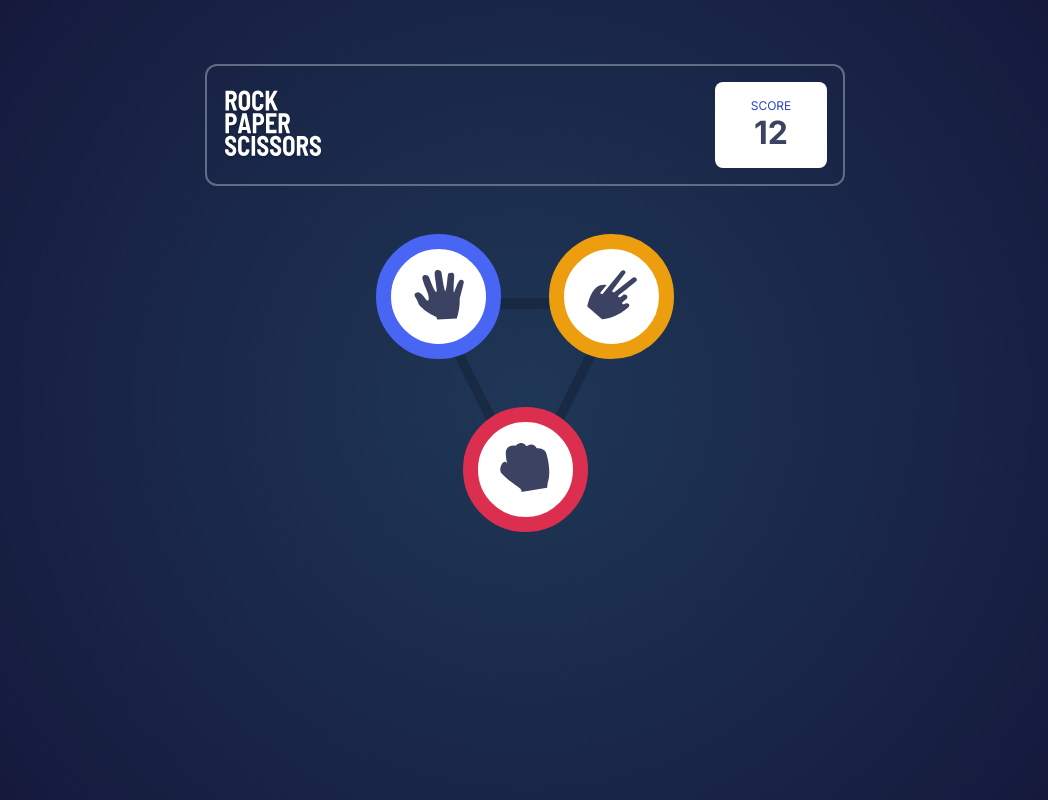
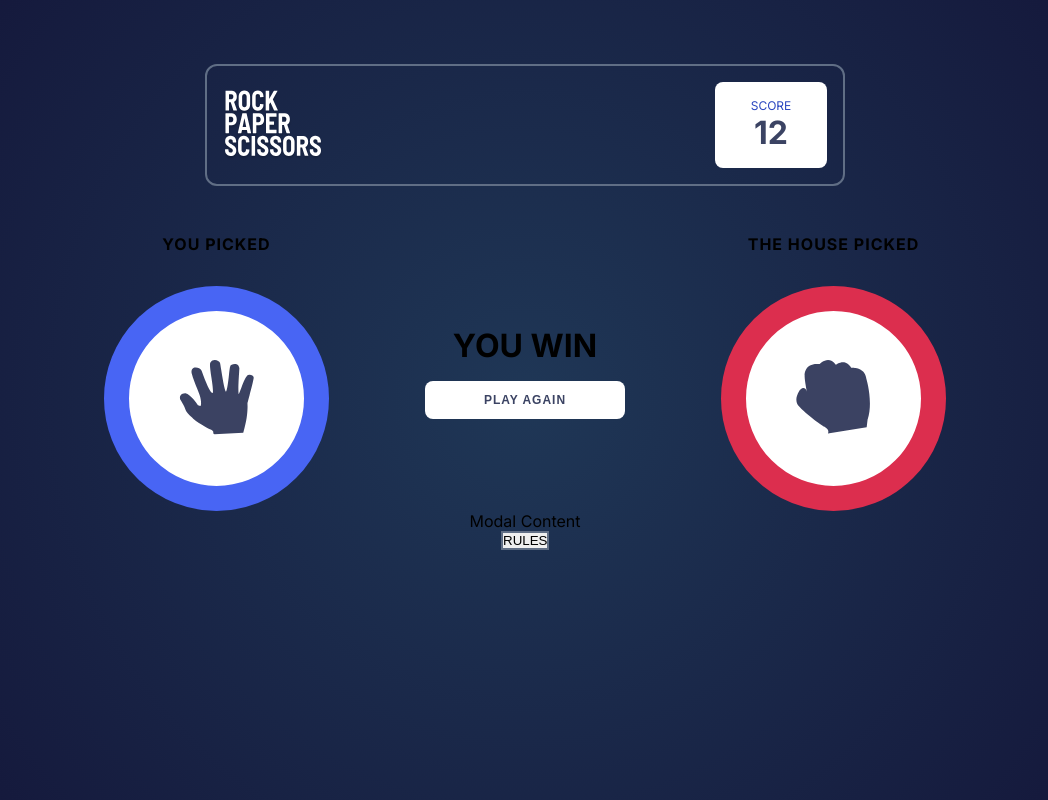
Before and after one commit to ev0lveDD/rock-paper-scissors-lizard-spock, a Next.js app: page / in a window 1280 px wide. Shown: the whole page, without its empty margins (115-1163 px from the left). Built offline with nearby package versions, Linux system fonts and the light colour scheme.

Commit message:
Pick Body added

```diff
--- /dev/null
+++ b/Components/GameBody/game-body.js
@@ -0,0 +1,27 @@
+import Image from "next/image";
+import classes from "./game-body.module.css";
+
+import bgTriangle from "@/public/bg-triangle.svg";
+
+import paperIcon from "@/public/icon-paper.svg";
+import scissorsIcon from "@/public/icon-scissors.svg";
+import rockIcon from "@/public/icon-rock.svg";
+
+export default function GameBody() {
+    return(
+        <div className={classes.gameBody}>
+            <div className={classes.gameBodyBackgroundWraper}>
+                <Image className={classes.gameBodyBackground} src={bgTriangle} alt="Background Triangle Image" height={200} width={200}/>
+            </div>
+            <div className={classes.gameBodyButtonsWraper}>
+                <div className={classes.gameButtonTopRow}>
+                    <button className={classes.paperButton}><Image src={paperIcon} alt="Paper Icon" height={50} width={50}/></button>
+                    <button className={classes.scissorsButton}><Image src={scissorsIcon} alt="Scissors Icon" height={50} width={50}/></button>
+                </div>
+                <div className={classes.gameButtonBottomRow}>
+                    <button className={classes.rockButton}><Image src={rockIcon} alt="Rock Icon" height={50} width={50}/></button>
+                </div>
+            </div>
+        </div>
+    );
+}
--- /dev/null
+++ b/Components/GameBody/game-body.module.css
@@ -0,0 +1,62 @@
+
+.gameBody {
+    display: flex;
+    align-items: top;
+    justify-content: center;
+    margin: 0;
+  }
+
+  .gameBodyBackgroundWraper {
+    z-index: 1;
+    margin-top: 4rem;
+  }
+
+  .gameBodyButtonsWraper {
+    z-index: 2;
+    position: absolute;
+    display: flex;
+    flex-direction: column;
+    justify-content: center;
+    align-items: center;
+    gap: 3rem;
+  }
+
+  .gameButtonTopRow {
+    flex-direction: row;
+    display: flex;
+    align-items: center;
+    justify-content: center;
+    gap: 3rem;
+  }
+
+  .gameButtonBottomRow {
+    flex-direction: row;
+    align-items: center;
+    justify-content: center;
+  }
+
+  .gameBody button {
+    width: 125px;
+    height: 125px;
+    border-radius: 50%;
+    background-color: #fff;
+    cursor: pointer;
+    transition-property: transform;
+    transition-duration: .6s;
+  }
+
+  .gameBody button:active {
+    transform: scale(.9);
+  }
+
+  .paperButton {
+    border: 15px solid var(--paper-color);
+  }
+
+  .scissorsButton {
+    border: 15px solid var(--scissors-color);
+  }
+
+  .rockButton {
+    border: 15px solid var(--rock-color);
+  }
--- /dev/null
+++ b/Components/PickBody/pick-body.js
@@ -0,0 +1,25 @@
+import classes from "./pick-body.module.css";
+import Image from "next/image";
+
+import paperIcon from "@/public/icon-paper.svg";
+import scissorsIcon from "@/public/icon-scissors.svg";
+import rockIcon from "@/public/icon-rock.svg";
+
+export default function PickBody() {
+    return(
+        <div className={classes.pickBodyWraper}>
+            <div className={classes.pickColumn}>
+                <p>YOU PICKED</p>
+                <button className={classes.paperButton}><Image src={paperIcon} alt="Paper Icon" height={75} width={75}/></button>
+            </div>
+            <div className={classes.pickResultColumn}>
+                <h1>YOU WIN</h1>
+                <button>PLAY AGAIN</button>
+            </div>
+            <div className={classes.pickColumn}>
+                <p>THE HOUSE PICKED</p>
+                <button className={classes.rockButton}><Image src={rockIcon} alt="Rock Icon" height={75} width={75}/></button>
+            </div>
+        </div>
+    );
+}
--- /dev/null
+++ b/Components/PickBody/pick-body.module.css
@@ -0,0 +1,66 @@
+.paperButton {
+    border: 25px solid var(--paper-color);
+  }
+
+  .scissorsButton {
+    border: 25px solid var(--scissors-color);
+  }
+
+  .rockButton {
+    border: 25px solid var(--rock-color);
+  }
+
+  .pickBodyWraper {
+    display: flex;
+    flex-direction: row;
+    gap: 6rem;
+    justify-content: center;
+    align-items: center;
+  }
+
+  .pickColumn {
+    display: flex;
+    flex-direction: column;
+    justify-content: center;
+    align-items: center;
+    gap: 2rem;
+  }
+
+  .pickColumn p {
+    font-weight: 700;
+    letter-spacing: 1px;
+  }
+
+  .pickColumn button {
+    width: 225px;
+    height: 225px;
+    border-radius: 50%;
+    background-color: #fff;
+    cursor: pointer;
+    transition-property: transform;
+    transition-duration: .6s;
+  }
+
+  .pickResultColumn {
+    display: flex;
+    flex-direction: column;
+    justify-content: center;
+    align-items: center;
+    gap: 1rem;
+  }
+
+  .pickResultColumn button {
+    background-color: #fff;
+    color: hsl(229, 25%, 31%);
+    font-size: 12px;
+    font-weight: 600;
+    letter-spacing: 1px;
+    padding: 12px;
+    border-radius: 8px;
+    display: flex;
+    border: none;
+    min-width: 200px;
+    display: flex;
+    align-items: center;
+    justify-content: center;
+  }
--- /dev/null
+++ b/Components/RulesButton/rules-button.js
@@ -0,0 +1,7 @@
+import classes from "./rules-button.module.css";
+
+export default function RulesButton() {
+    return(
+        <button className={classes.rulesButton}>RULES</button>
+    );
+}
--- /dev/null
+++ b/Components/RulesButton/rules-button.module.css
@@ -0,0 +1,5 @@
+.rulesButton {
+    background-color: none;
+    border: 2px solid hsl(217, 16%, 45%);
+    width: 3rem;
+}
--- /dev/null
+++ b/Components/RulesModal/rules-modal.js
@@ -0,0 +1,7 @@
+export default function RulesModal() {
+    return(
+        <div>
+            <p>Modal Content</p>
+        </div>
+    );
+}
--- a/app/page.js
+++ b/app/page.js
@@ -1,30 +1,20 @@
 import Image from "next/image";
 import classes from "./page.module.css";
-import bgTriangle from "@/public/bg-triangle.svg";
+
 import GameHeader from "@/Components/GameHeader/game-header";
-
-import paperIcon from "@/public/icon-paper.svg";
-import scissorsIcon from "@/public/icon-scissors.svg";
-import rockIcon from "@/public/icon-rock.svg";
+import GameBody from "@/Components/GameBody/game-body";
+import PickBody from "@/Components/PickBody/pick-body";
+import RulesModal from "@/Components/RulesModal/rules-modal";
+import RulesButton from "@/Components/RulesButton/rules-button";
 
 export default function Home() {
   return (
     <main className={classes.main}>
       <GameHeader />
-      <div className={classes.gameTriangle}>
-        <div className={classes.gameTriangleBackgroundWraper}>
-          <Image className={classes.gameTriangleBackground} src={bgTriangle} alt="Background Triangle Image" height={200} width={200}/>
-        </div>
-        <div className={classes.gameTriangleButtonsWraper}>
-          <div className={classes.gameButtonTopRow}>
-            <button className={classes.paperButton}><Image src={paperIcon} alt="Paper Icon" height={50} width={50}/></button>
-            <button className={classes.scissorsButton}><Image src={scissorsIcon} alt="Scissors Icon" height={50} width={50}/></button>
-          </div>
-          <div className={classes.gameButtonBottomRow}>
-            <button className={classes.rockButton}><Image src={rockIcon} alt="Rock Icon" height={50} width={50}/></button>
-          </div>
-        </div>
-      </div>
+      {/* <GameBody /> */}
+      <PickBody />
+      <RulesModal />
+      <RulesButton />
     </main>
   );
 }
--- a/app/page.module.css
+++ b/app/page.module.css
@@ -4,59 +4,3 @@
   align-items: center;
   min-height: 100vh;
 }
-
-.gameTriangle {
-  display: flex;
-  align-items: top;
-  justify-content: center;
-  margin: 0;
-}
-
-.gameTriangleBackgroundWraper {
-  z-index: 1;
-  margin-top: 4rem;
-}
-
-.gameTriangleButtonsWraper {
-  z-index: 2;
-  position: absolute;
-  display: flex;
-  flex-direction: column;
-  justify-content: center;
-  align-items: center;
-  gap: 3rem;
-}
-
-.gameButtonTopRow {
-  flex-direction: row;
-  display: flex;
-  align-items: center;
-  justify-content: center;
-  gap: 3rem;
-}
-
-.gameButtonBottomRow {
-  flex-direction: row;
-  align-items: center;
-  justify-content: center;
-}
-
-.gameTriangle button {
-  width: 125px;
-  height: 125px;
-  border-radius: 50%;
-  background-color: #fff;
-  cursor: pointer;
-}
-
-.paperButton {
-  border: 15px solid var(--paper-color);
-}
-
-.scissorsButton {
-  border: 15px solid var(--scissors-color);
-}
-
-.rockButton {
-  border: 15px solid var(--rock-color);
-}
```
Also changed, not shown: Components/RulesModal/rules-modal.module.css (added).
